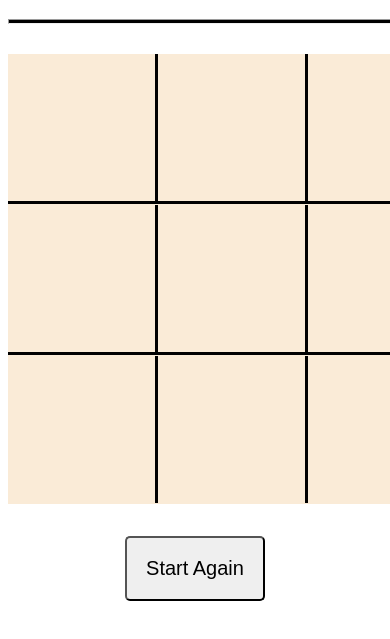
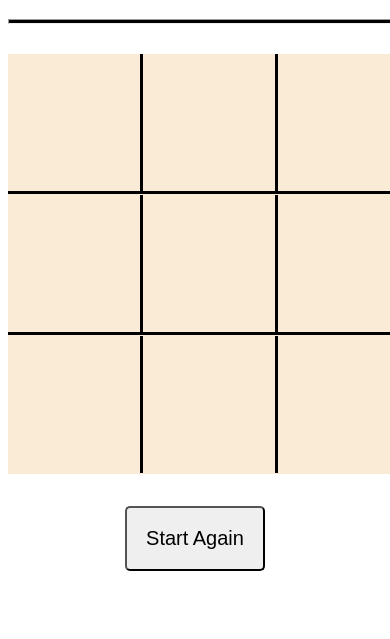
Before and after one commit to lawson1000/tic-tac-toe, a plain HTML site: page index.html in a window 390 px wide. Shown: the part 67-706 px from the top of the page. Drawn offline with Linux system fonts and the light colour scheme.

Commit message:
added functions

```diff
--- a/style.css
+++ b/style.css
@@ -11,8 +11,8 @@ hr{
 }
 
 #game-board{
-    height: 28.125rem;
-    width:28.125rem;
+    height: 450px;
+    width: 450px;
     background-color: antiquewhite;
     margin: 0 auto;
     display: flex;
@@ -21,7 +21,6 @@ hr{
 .box{
     width: 147px;
     height: 147px;
-
     font-size: 150px;
     display: flex;
     justify-content: center;
@@ -56,8 +55,16 @@ hr{
 
 }
 
-/* @media(max-width: 500px){
+@media(max-width: 500px){
     #game-board{
-        height: 450px;
-        width:450px;
-} */
+        height: 420px;
+        width:405px;
+    }
+    .box{
+        width: 132px;
+        height: 137px;
+        font-size: 150px;
+
+    }
+
+}
```
